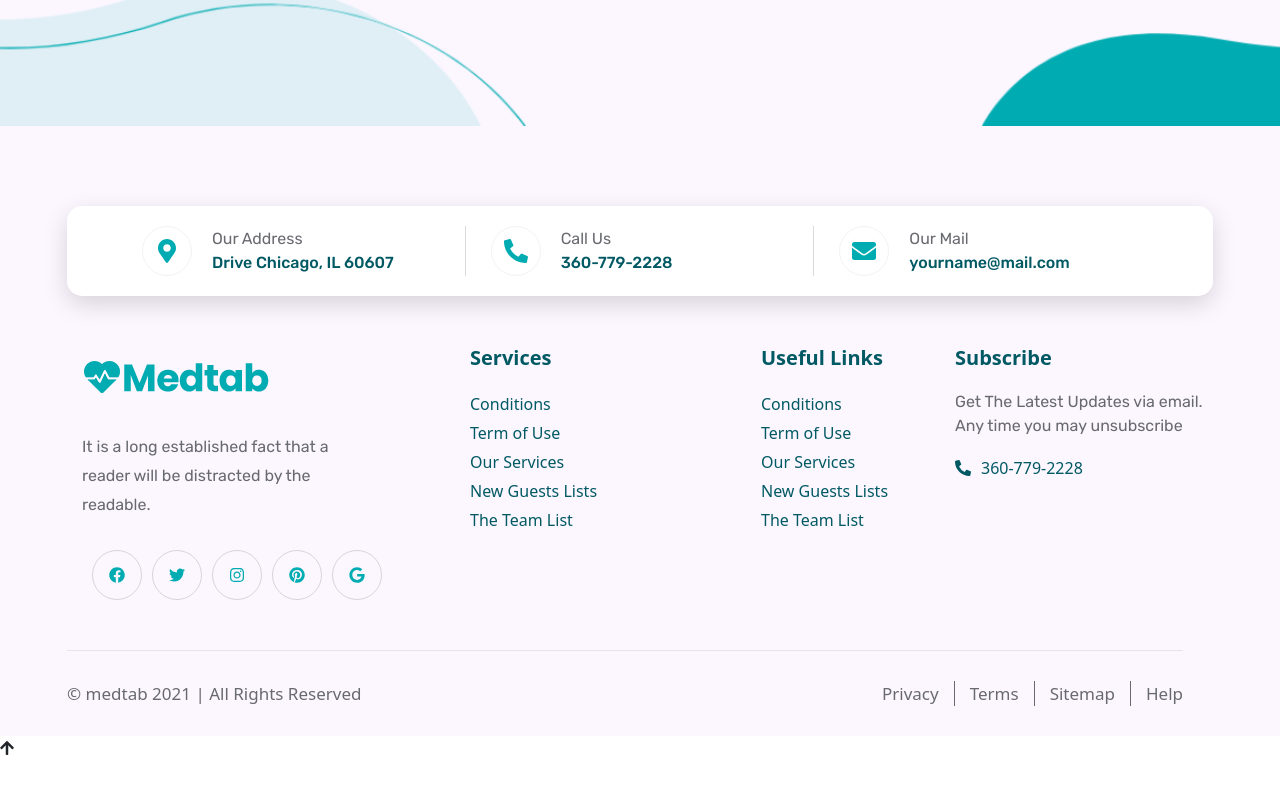
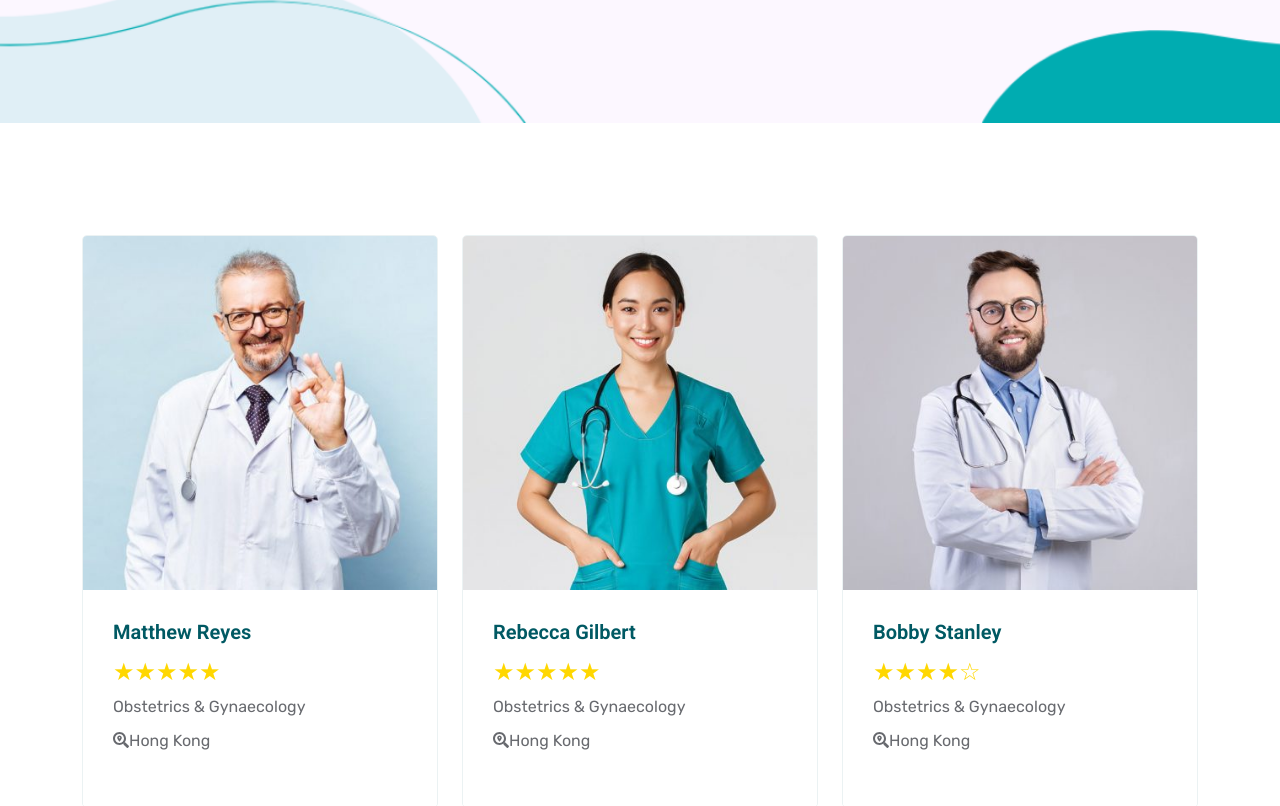
Before and after one commit to Magamed-Ali/Vaccination-against-the-virus, a React (Create React App) app: page /doctors in a window 1280 px wide. Shown: the part 420-1226 px from the top of the page. Before the commit the page ends 1180 px from the top, so only its background shows below. Built offline with nearby package versions, Linux system fonts and the light colour scheme; data requests are answered from the project's data file.

Commit message:
page added doctors

```diff
--- a/db.json
+++ b/db.json
@@ -113,7 +113,7 @@
       "id": 1,
       "photo": "./assets/images/doctor1.jpg",
       "name": "Matthew Reyes",
-      "assessmentQuality": "5",
+      "assessmentQuality": 5,
       "vocation": "Obstetrics & Gynaecology",
       "location": "Hong Kong "
     },
@@ -121,7 +121,7 @@
       "id": 2,
       "photo": "./assets/images/doctor2.jpg",
       "name": "Rebecca Gilbert",
-      "assessmentQuality": "5",
+      "assessmentQuality": 5,
       "vocation": "Obstetrics & Gynaecology",
       "location": "Hong Kong "
     },
@@ -129,7 +129,7 @@
       "id": 3,
       "photo": "./assets/images/doctor3.jpg",
       "name": "Bobby Stanley",
-      "assessmentQuality": "4",
+      "assessmentQuality": 4,
       "vocation": "Obstetrics & Gynaecology",
       "location": "Hong Kong "
     },
@@ -137,7 +137,7 @@
       "id": 4,
       "photo": "./assets/images/doctor4.jpg",
       "name": "Kathryn Cooper",
-      "assessmentQuality": "5",
+      "assessmentQuality": 5,
       "vocation": "Obstetrics & Gynaecology",
       "location": "Hong Kong "
     },
@@ -145,7 +145,7 @@
       "id": 5,
       "photo": "./assets/images/doctor5.jpg",
       "name": "Carmen Nelson",
-      "assessmentQuality": "5",
+      "assessmentQuality": 5,
       "vocation": "Obstetrics & Gynaecology",
       "location": "Hong Kong "
     },
@@ -153,7 +153,7 @@
       "id": 6,
       "photo": "./assets/images/doctor6.jpg",
       "name": "Janice Hughes",
-      "assessmentQuality": "4",
+      "assessmentQuality": 4,
       "vocation": "Obstetrics & Gynaecology",
       "location": "Hong Kong "
     }
--- a/src/components/pages/doctors/Doctors.js
+++ b/src/components/pages/doctors/Doctors.js
@@ -4,6 +4,7 @@ import HeaderNav from "../../shared/header/HeaderNav";
 import Footer from "../../shared/footer/Footer";
 import SearchModal from "../../shared/search-modal/SearchModal";
 import PageTitleDoctor from "../../shared/page-title-doctors/PageTitleDoctor";
+import PageDoctors from "../../shared/page-doctors/PageDoctors";
 
 
 function Doctors(props) {
@@ -16,6 +17,7 @@ function Doctors(props) {
                            navigationStatus={props.navigationStatus}/>
             </div>
             <PageTitleDoctor/>
+            <PageDoctors/>
 
             <Footer/>
             <SearchModal isOpened={props.isOpened} handleClick={props.handleClick}/>
--- a/src/components/shared/page-doctors/PageDoctors.js
+++ b/src/components/shared/page-doctors/PageDoctors.js
@@ -1,9 +1,10 @@
-import React from 'react';
+import React, {useEffect, useState} from 'react';
 import {FontAwesomeIcon} from "@fortawesome/react-fontawesome";
+import {NavLink} from "react-router-dom";
 
 function PageDoctors() {
 
-    /*const [data, setData] = useState();
+    const [data, setData] = useState([]);
 
     useEffect(() => {
         fetch('/doctors')
@@ -11,48 +12,61 @@ function PageDoctors() {
             .then(json => {
                 setData(json)
             })
-    }, [])*/
+    }, [])
 
+    function getStatusTrue(arg) {
+
+        let item=[];
+        for (let i = 0; i <= arg-1; i++) {
+            item.push(<span>&#9733;</span>)
+        }
+        return item
+    }
+
+    function getStatusFalse(arg) {
+
+        let item=[];
+        for (let i = arg; i <= 4; i++) {
+            item.push(<span>&#9734;</span>)
+        }
+        return item
+    }
 
     return (
-        <div className="container">
+        <div className="section-page-doctors">
+            <div className="container ">
                 <div className="row">
-                <div className="col-lg-4 col-sm-6 doctor">
+                    {data.map(todo => {
+                            return (
+                                <div className="col-lg-4 col-sm-6 doctor" >
                                     <div className="doctor__wrapper">
                                         <div className="doctor__wrapper-image">
-                            <img src=""/>
+                                            <img src={todo.photo}/>
                                         </div>
                                         <div className="doctor__wrapper-detail">
-                            <h5><a href="">asdfa</a></h5>
-                            <span className="complete">&#9733;</span>
-                            <span className="blank">&#9734;</span>
+                                            <h5><a href="">{todo.name}</a></h5>
+                                            <span className="complete">{
+                                                getStatusTrue(todo.assessmentQuality)
+                                            }</span>
+                                            <span className="blank">
+                                            {
+                                                getStatusFalse(todo.assessmentQuality)
+                                            }</span>
                                             <p className="profession">
-                                <a href="">asdfasdf</a></p>
+                                                <NavLink to="/">{todo.vocation}</NavLink></p>
                                             <p className="icon">
-                                <FontAwesomeIcon icon="search-location"/> asdfasdf</p>
+                                                <FontAwesomeIcon icon="search-location"/>{todo.location}</p>
                                             <button className="btn btn-primary">View More</button>
                                         </div>
                                     </div>
                                 </div>
-                <div className="col-lg-4 col-sm-6 doctor">
-                    <div className="doctor__wrapper">
-                        <div className="doctor__wrapper-image">
-                            <img src=""/>
-                        </div>
-                        <div className="doctor__wrapper-detail">
-                            <h5><a href="">asdfa</a></h5>
-                            <span className="complete">&#9733;</span>
-                            <span className="blank">&#9734;</span>
-                            <p className="profession">
-                                <a href="">asdfasdf</a></p>
-                            <p className="icon">
-                                <FontAwesomeIcon icon="search-location"/> asdfasdf</p>
-                            <button className="btn btn-primary">View More</button>
+                            )
+                        }
+                    )}
                 </div>
             </div>
         </div>
-            </div>
-        </div>
+
     );
 }
 
--- a/src/styles/doctors.scss
+++ b/src/styles/doctors.scss
@@ -1,23 +1,28 @@
+
+.section-page-doctors{
+  padding: 100px 0 70px;
+}
 
 .doctor {
   padding: 12px;
   background: #fff;
+
+
 }
 
 .doctor__wrapper {
+  font-family: "Rubik";
   border: 1px solid #ebf2f3;
-  min-height: 520px;
   border-radius: 5px;
   overflow: hidden;
   transition: .3s;
 
   &-image {
     padding: 0;
-    width: 100%;
     border-radius: 5px;
 
     img {
-      max-width: 100%;
+      width: 100%;
       transition: .3s;
 
       &:hover {
@@ -27,11 +32,10 @@
   }
 
   &-detail {
-    position: relative;
     width: 100%;
     padding: 30px;
-    background: #fff;
-    transition: .4s;
+    background: #ffffff;
+    transition: .3s;
 
     h5 {
 
@@ -65,8 +69,13 @@
     .profession {
       margin: 5px 0 0 0;
 
-      &:hover {
-        color: $h5-hover;
+      a {
+        transition: .3s;
+        color: $text-color-section;
+
+        &:hover {
+          color: $footer-logo-color;
+        }
       }
     }
 
@@ -75,22 +84,26 @@
     }
 
     button {
+      width: 100%;
+      transition: .3s;
+      margin-bottom: -100px;
       opacity: 0;
-      transition: .4s;
-      width: 100%;
-      margin-bottom: -90px;
+
     }
   }
 
   &:hover {
 
-    &:hover {
-      margin-top: -50px;
+    .doctor__wrapper-detail {
+
+      transform: translateY(-70px);
 
       button {
         opacity: 1;
-        margin: 15px 0 0 0;
+
       }
+
+
     }
   }
 }
--- a/src/styles/header.scss
+++ b/src/styles/header.scss
@@ -63,7 +63,7 @@ body {
     align-items: center;
 
     &__logo {
-      width: 190px;
+     width: 180px;
       padding: 10px 0;
 
       img {
@@ -249,13 +249,9 @@ body {
 @media screen and (max-width: 800px) {
 
   .nav-bar-wrapper .nav-bar__logo {
+    width: 150px;
   }
 
-  .nav-bar-wrapper .nav-bar__logo img{
-
-    max-width: 130px;
-    min-height: 40px;
-  }
 
 
   .top-bar__social-links {
@@ -267,7 +263,12 @@ body {
     display: none;
   }
 
-  .nav-bar__find-btn {
+
+}
+
+@media screen and (max-width: 992px) {
+
+  .nav-bar__find-btn{
     display: none;
   }
 }
@@ -351,7 +352,7 @@ body {
 
   .menu-wrap .hamburger {
     position: absolute;
-    top: 5px;
+    top: 9px;
     right: 0;
     z-index: 1;
     width: 50px;
@@ -419,6 +420,7 @@ body {
   /* Show Menu */
   .menu-wrap .toggler:checked ~ .menu {
     visibility: visible;
+
   }
 
   .menu-wrap .toggler:checked ~ .menu > div {
```
Lines whose indentation alone changed are shown as unchanged.
